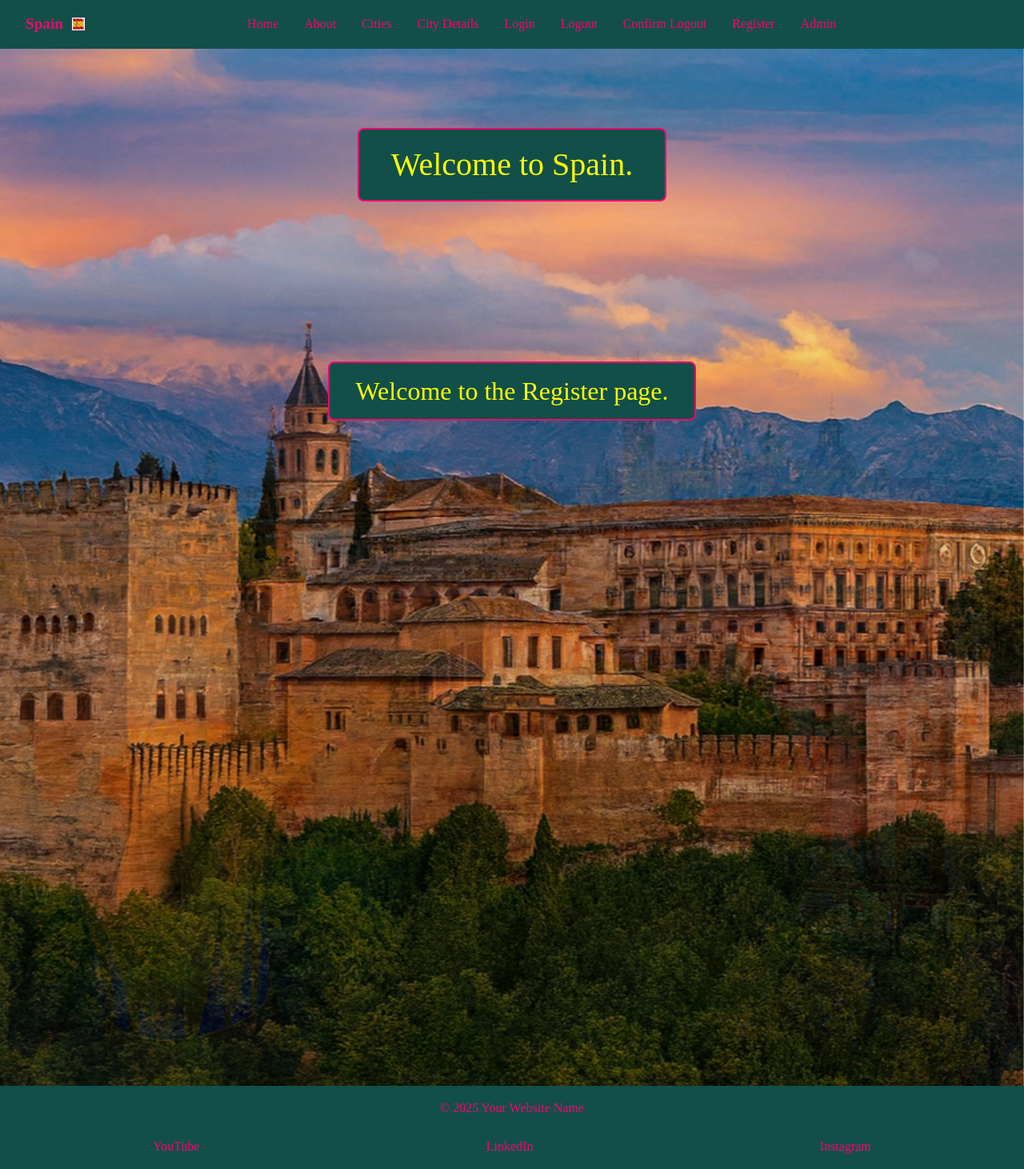
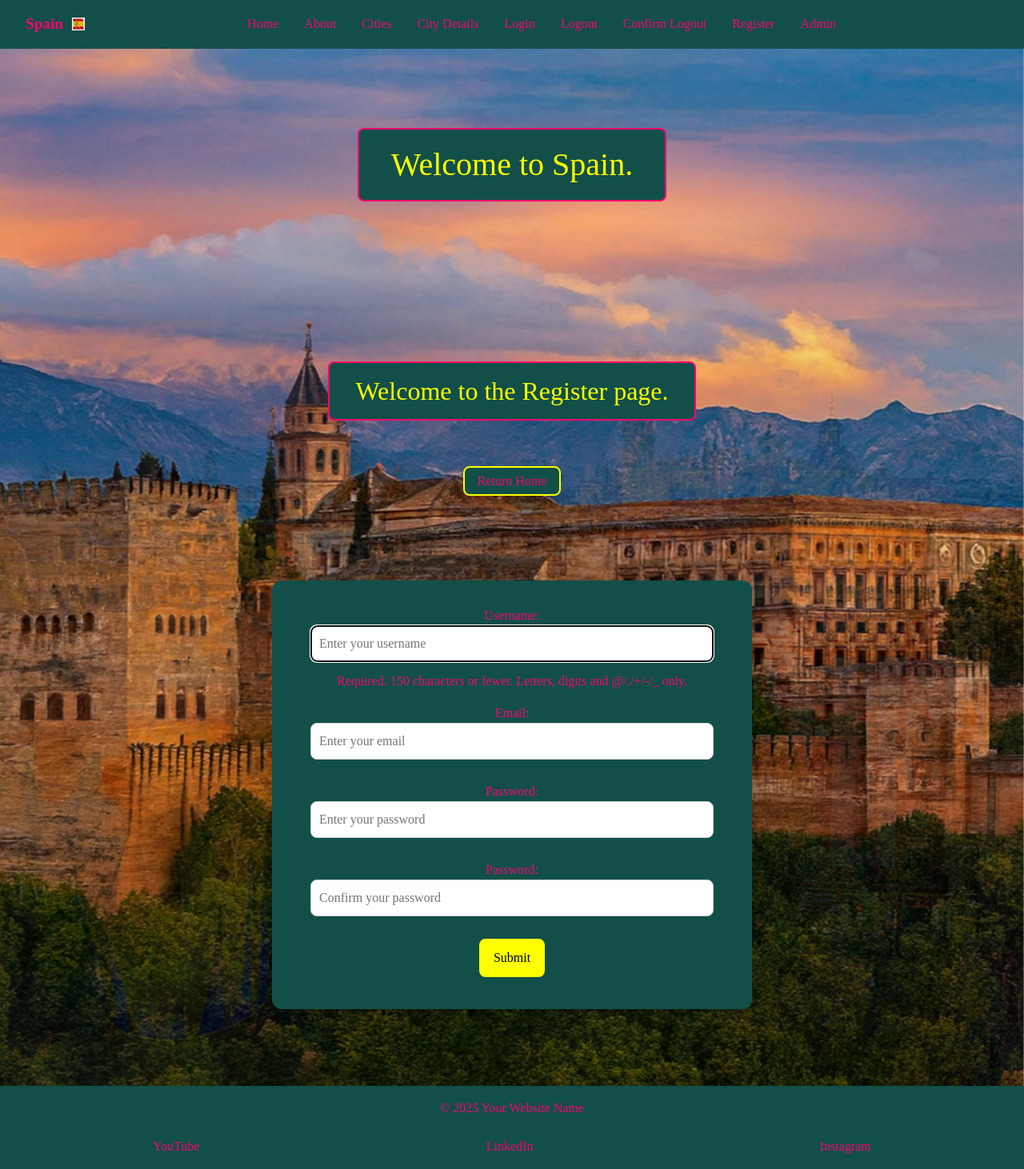
Before and after one commit to Richard-L4/Espana, a Django app: page /register in a window 1280 px wide. Shown: the whole page at 80% size. Run offline with Django 5.2, Linux system fonts and the light colour scheme.

Commit message:
register page added

```diff
--- a/espana_es/forms.py
+++ b/espana_es/forms.py
@@ -1,5 +1,7 @@
 from django import forms
 from .models import Contact
+from django.contrib.auth.models import User
+from django.contrib.auth.forms import UserCreationForm
 
 
 class ContactForm(forms.ModelForm):
@@ -31,3 +33,34 @@ class ContactForm(forms.ModelForm):
     def __init__(self, *args, **kwargs):
         super().__init__(*args, **kwargs)
         self.fields['phone'].required = False
+
+
+class RegisterForm(UserCreationForm):
+    email = forms.EmailField(
+        required=True,
+        widget=forms.EmailInput(attrs={
+            'placeholder': 'Enter your email'
+        })
+    )
+
+    password1 = forms.CharField(
+        label="Password",
+        widget=forms.PasswordInput(
+            attrs={'placeholder': 'Enter your password'}
+        )
+    )
+
+    password2 = forms.CharField(
+        label="Password",
+        widget=forms.PasswordInput(
+            attrs={'placeholder': 'Confirm your password'}
+        )
+    )
+
+    class Meta:
+        model = User
+        fields = ['username', 'email', 'password1', 'password2']
+        widgets = {
+            'username': forms.TextInput(
+                attrs={'placeholder': 'Enter your username'},
+            )}
--- a/espana_es/templates/register.html
+++ b/espana_es/templates/register.html
@@ -17,7 +17,20 @@
 
 {% block content %}
 
-
  <h2 class="color">Welcome to the Register page.</h2>
 
+ <p>
+    <a class="color-return" href="{% url 'index' %}">Return Home</a>
+ </p>
+
+ <div class="form-map-container">
+    <section id="form">
+        <form id="contact-form" method="post" action="{% url 'register' %}">
+            {% csrf_token %}
+            {{ form.as_p }}
+            <button type="submit">Submit</button>
+        </form>
+    </section>
+ </div>
+
 {% endblock %}
--- a/espana_es/views.py
+++ b/espana_es/views.py
@@ -1,5 +1,5 @@
 from django.shortcuts import render, redirect
-from .forms import ContactForm
+from .forms import ContactForm, RegisterForm
 from django.contrib import messages
 
 
@@ -41,4 +41,11 @@ def logout(request):
 
 
 def register(request):
-    return render(request, 'register.html')
+    form = RegisterForm(request.POST or None)
+    if request.method == 'POST' and form.is_valid():
+        user = form.save()
+        messages.success(
+            request, f"Account created for {user.username}! You can log in.")
+        return redirect('login')
+
+    return render(request, 'register.html', {'form': form})
```
Also changed, not shown: db.sqlite3.
